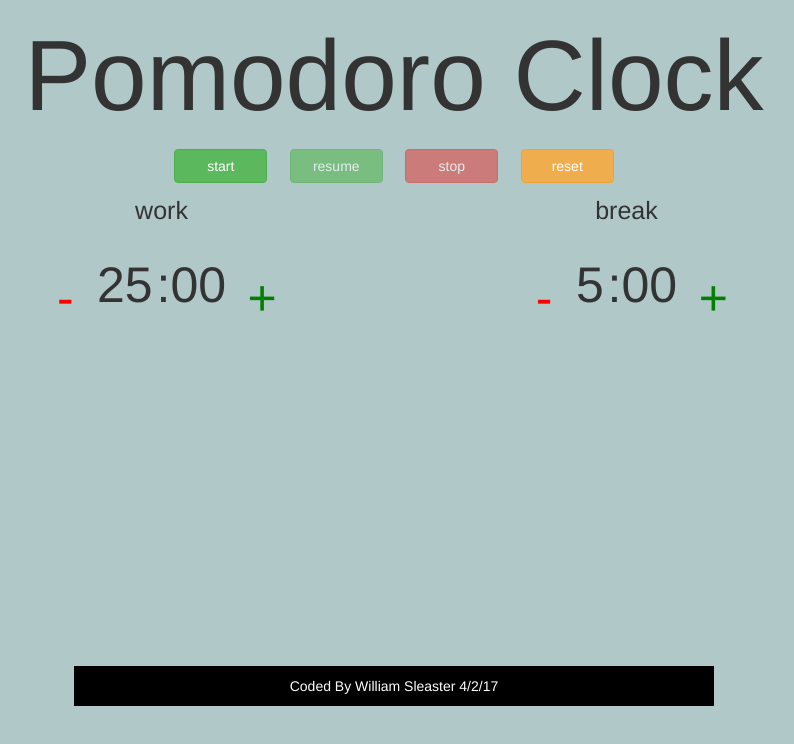
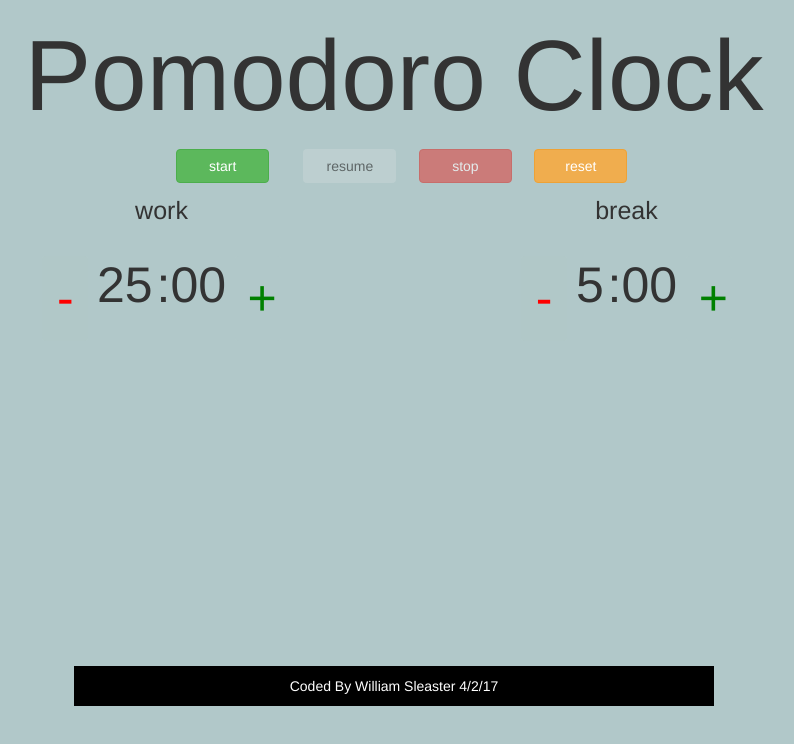
Before and after one commit to wsleaster/Pomodoro-clock, a plain HTML site: page index.html in a window 1280 px wide. Shown: the whole page, without its empty margins (246-1040 px from the left). Drawn offline with nearby package versions, Linux system fonts and the light colour scheme.

Commit message:
Update index.html

```diff
--- a/index.html
+++ b/index.html
@@ -8,11 +8,11 @@
         <h1> Pomodoro Clock</h1>
   <div class='container'>
     <span class='top' id='topbtn'>
-    <button class = 'btn btn-success' id = 'start'> start </button>
-      <button class = 'btn btn-success' id = 'resume'> resume </button>
+      <button class = 'btn btn-success' id = 'start'> start </button>
+         <button class = 'btn' id = 'resume'> resume </button>
     <button class = 'btn btn-danger ' id = 'stop'>stop</button>
     <button class = 'btn btn-warning' id = 'reset'>reset</button>
-    </span><br>
+    </span>
     <div class='left' id='work'>
       <p> work </p>
       <button class='btn' id='wdec'>-</button>
```
